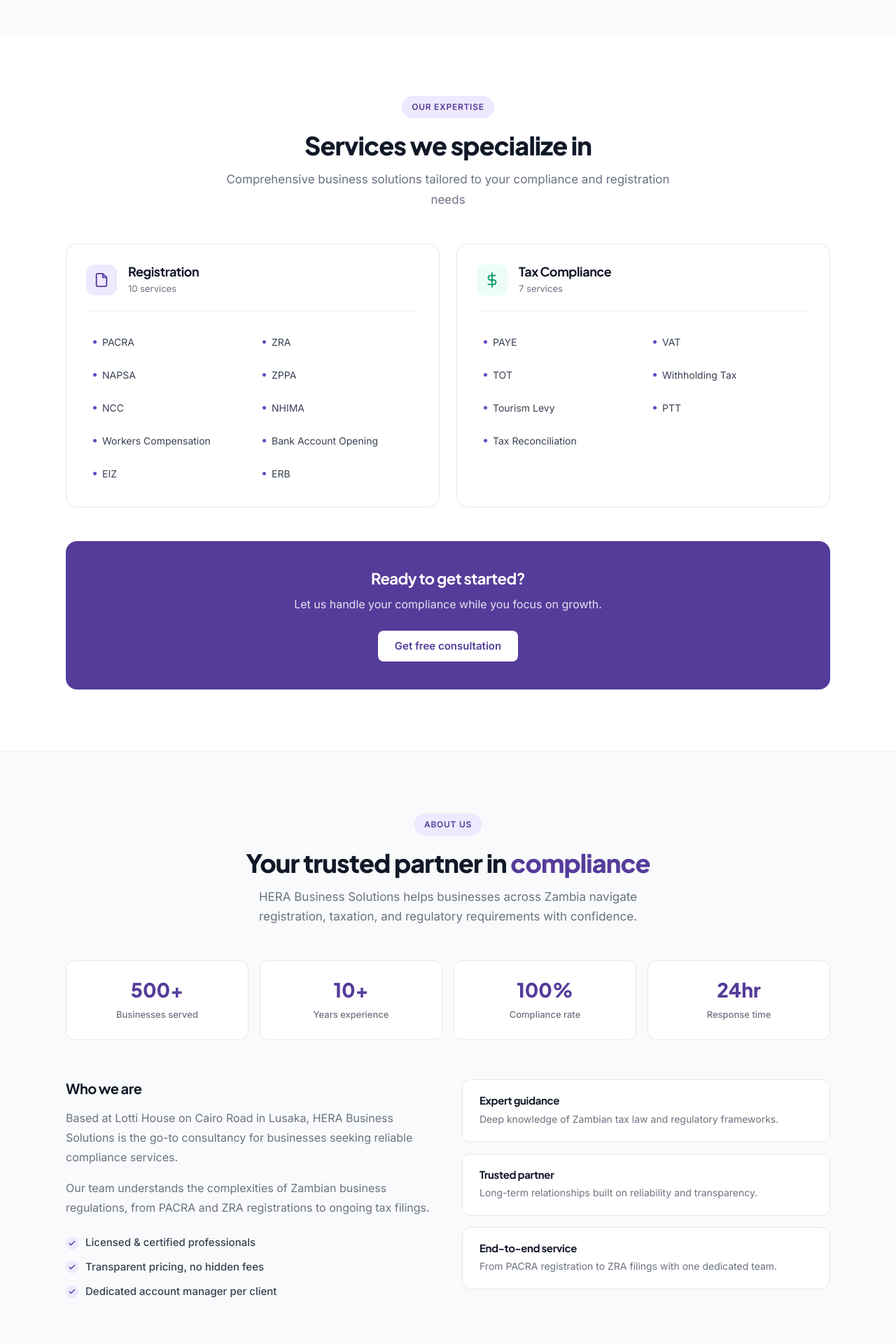
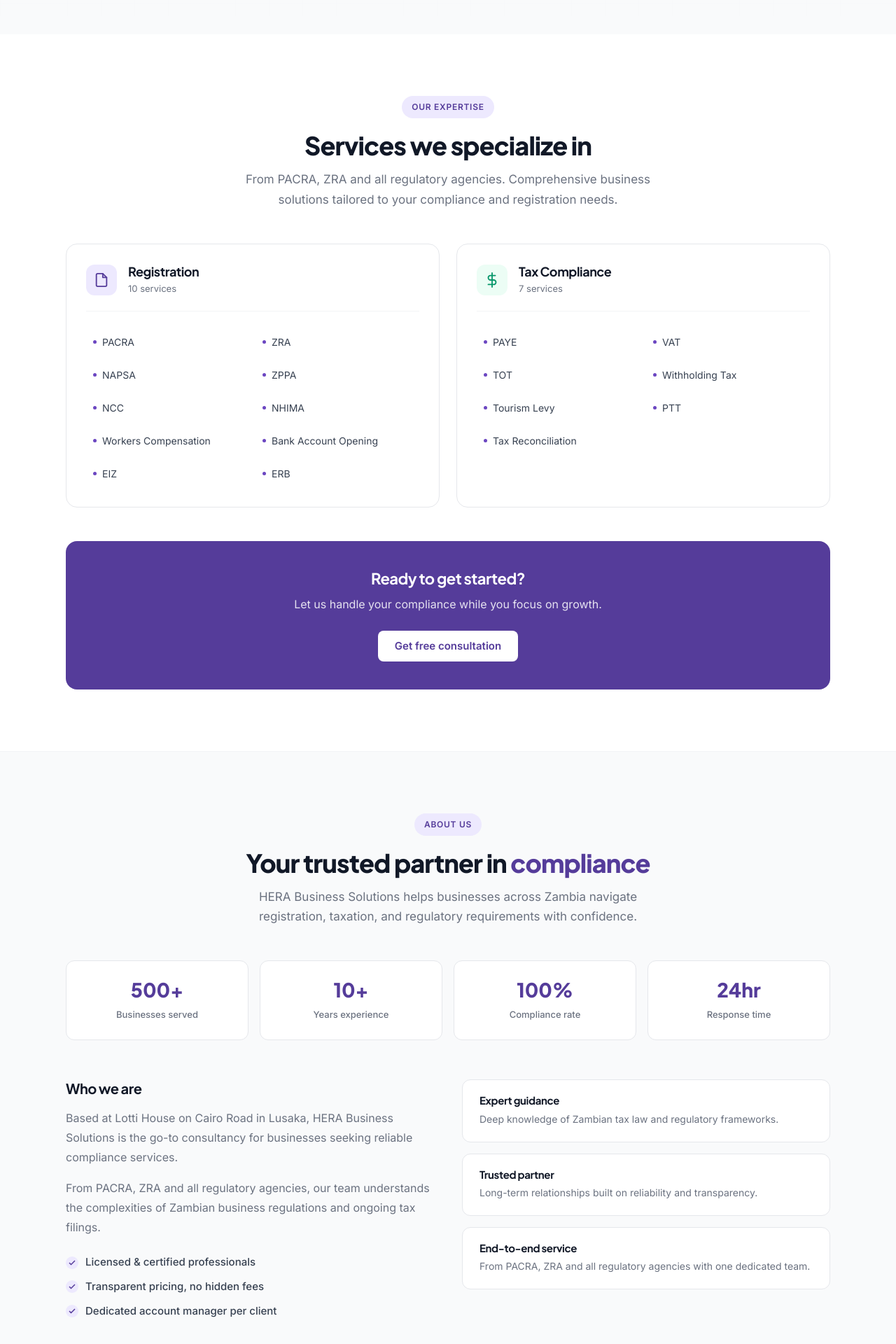
Before and after one commit to HerixH/HeraBusnesssolutions, a React (Create React App) app: page / in a window 1280 px wide. Shown: the part 667-2587 px from the top of the page at 70% size. Built offline with nearby package versions, Linux system fonts and the light colour scheme; no server answers.

Commit message:
Then add From Pacra, ZRA and all regulatory agencies

```diff
--- a/src/components/About.js
+++ b/src/components/About.js
@@ -19,7 +19,7 @@
   },
   {
     title: 'End-to-end service',
-    description: 'From PACRA registration to ZRA filings with one dedicated team.',
+    description: 'From PACRA, ZRA and all regulatory agencies with one dedicated team.',
   },
 ];
 
@@ -53,8 +53,8 @@
               is the go-to consultancy for businesses seeking reliable compliance services.
             </p>
             <p>
-              Our team understands the complexities of Zambian business regulations,
-              from PACRA and ZRA registrations to ongoing tax filings.
+              From PACRA, ZRA and all regulatory agencies, our team understands
+              the complexities of Zambian business regulations and ongoing tax filings.
             </p>
             <ul className="about-highlights">
               <li>Licensed &amp; certified professionals</li>
--- a/src/components/Services.js
+++ b/src/components/Services.js
@@ -19,7 +19,8 @@
           <span className="section-badge">Our Expertise</span>
           <h2 className="section-title">Services we specialize in</h2>
           <p className="section-subtitle">
-            Comprehensive business solutions tailored to your compliance and registration needs
+            From PACRA, ZRA and all regulatory agencies. Comprehensive business solutions
+            tailored to your compliance and registration needs.
           </p>
         </div>
 
```
